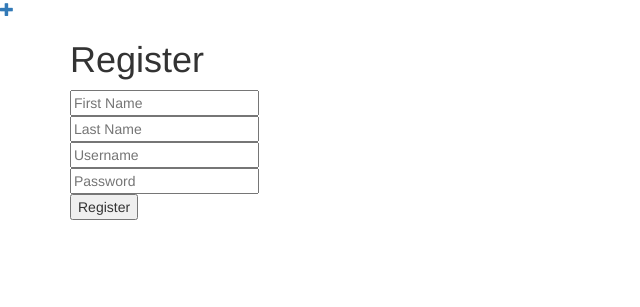
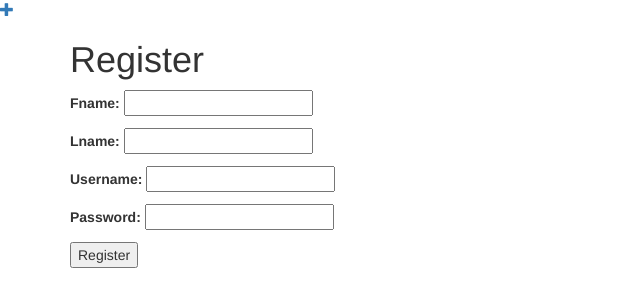
Before and after one commit to abhishekg785/FOSSEE, a Django app: page /register/ in a window 1280 px wide. Shown: the top 307 px of the page, without its empty margins (0-640 px from the left). Run offline with Django 3.2, Linux system fonts and the light colour scheme; some libraries are stand-ins or nearby versions.

Commit message:
form for user registration created and data is being stored in db

```diff
--- a/projDir/app/forms.py
+++ b/projDir/app/forms.py
@@ -1,5 +1,5 @@
 from django import forms
-from .models import DiscussionTopic
+from .models import DiscussionTopic,UserInfo
 
 #postTopic is the name of my form
 class PostTopic(forms.ModelForm):
@@ -8,3 +8,10 @@ class PostTopic(forms.ModelForm):
     class Meta:
         model = DiscussionTopic
         fields = ('topicText',)
+
+
+class RegisterUser(forms.ModelForm):
+
+    class Meta:
+        model = UserInfo
+        fields = ('fname','lname','username','password')
--- a/projDir/app/models.py
+++ b/projDir/app/models.py
@@ -6,7 +6,7 @@ from django.db import models
 class UserInfo(models.Model):
     fname = models.CharField(max_length = 200)
     lname = models.CharField(max_length = 200)
-    username = models.CharField(max_length = 200)
+    username = models.CharField(max_length = 200,unique = True)
     password = models.CharField(max_length = 200)
 
 
--- a/projDir/app/templates/index.html
+++ b/projDir/app/templates/index.html
@@ -6,5 +6,5 @@
     <input type='text' name='password' placeholder = 'Password'/><br/>
     <input type='submit' name='submit' value = 'LogIn' />
 </form>
-<a href = '/register' >Not a member yet??Register here</a>
+<a href = "{% url 'registerUser' %}" >Not a member yet??Register here</a>
 {% endblock %}
--- a/projDir/app/templates/register.html
+++ /dev/null
@@ -1,10 +0,0 @@
-{% extends 'base.html' %}
-{% block content %}
-<h1>Register</h1>
-<form method = 'POST' action = 'register'>{% csrf_token %}
-<input type='text' name='fname' placeholder = 'First Name' /><br/>
-<input type='text' name='lname' placeholder = 'Last Name' /><br/>
-<input type='text' name='username' placeholder = 'Username' /><br/>
-<input type='password' name='password' placeholder = 'Password' /><br/>
-<input type='submit' name='sub' value='Register' />
-{% endblock %}
--- /dev/null
+++ b/projDir/app/templates/registerUser.html
@@ -0,0 +1,8 @@
+{% extends 'base.html' %}
+{% block content %}
+<h1>Register</h1>
+<form method = 'POST' action = 'register'>{% csrf_token %}
+    {{ form.as_p }}
+<input type='submit' name='sub' value='Register' />
+</form>
+{% endblock %}
--- a/projDir/app/views.py
+++ b/projDir/app/views.py
@@ -1,21 +1,35 @@
-from django.shortcuts import render
+from django.shortcuts import render,redirect
 
 from .models import UserInfo,DiscussionTopic
-from .forms import PostTopic
+from .forms import PostTopic,RegisterUser
+
+from django.contrib.auth.hashers import make_password
 
 # Create your views here.
 def index(request):
     print (request.method)
-    return render(request,'index.html')
+    return render(request,'index.html',{'form':form})
 
+#view for registering the user
 def register(request):
-    print request.method
-    if request.method == 'GET':
-        return render(request,'register.html')
-   # print request.POST['fname']
-    new_user = UserInfo(fname = request.POST['fname'])
-    new_user.save()
-    return render(request,'index.html')
+    if request.method == 'POST':
+        form  = RegisterUser(request.POST)
+        #print form
+        #creating an instance of new topic
+        if form.is_valid():
+            post = form.save(commit=False) #false means that do not save the instance
+            post.fname = request.POST['fname']
+            post.lname = request.POST['lname']
+            post.username = request.POST['username']
+            post.password = make_password(password=request.POST['password'],
+                                  salt=None,
+                                  hasher='unsalted_md5')
+            post.save()
+            return redirect('index');
+    else:
+        form = RegisterUser()
+    return render(request,'registerUser.html',{'form':form})
+
 
 def postTopic(request):
     form  = PostTopic()
--- a/projDir/projDir/urls.py
+++ b/projDir/projDir/urls.py
@@ -20,6 +20,6 @@ from app.views import index,register,postTopic
 urlpatterns = [
     url(r'^admin/', admin.site.urls),
     url(r'^$',index),
-    url(r'^register/',register),
+    url(r'^register/',register,name='registerUser'),
     url(r'^postTopic/',postTopic,name='postTopic')
 ]
```
Also changed, not shown: projDir/db.sqlite3, projDir/templates/base.html (line endings or trailing spaces), 4 other files.
